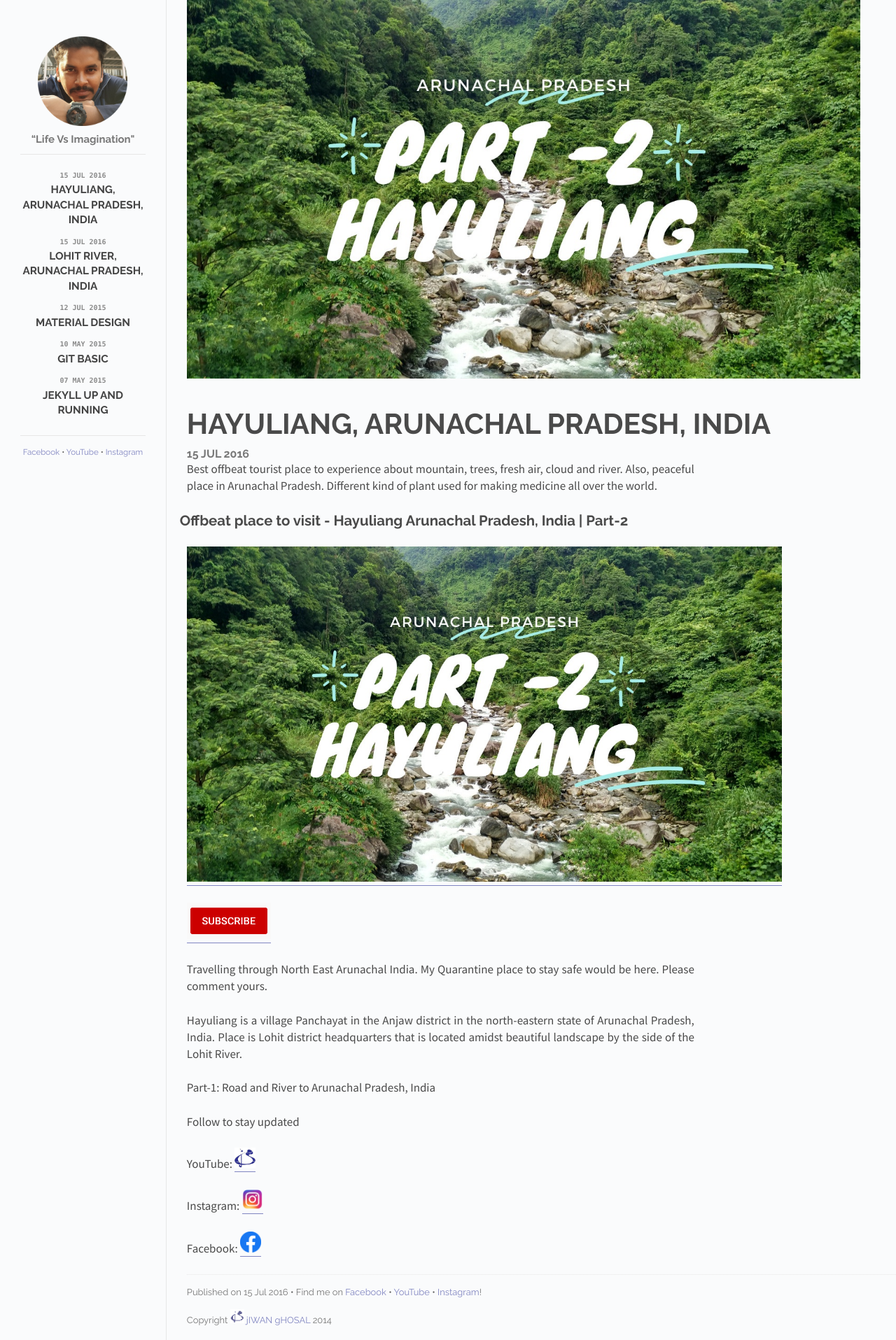
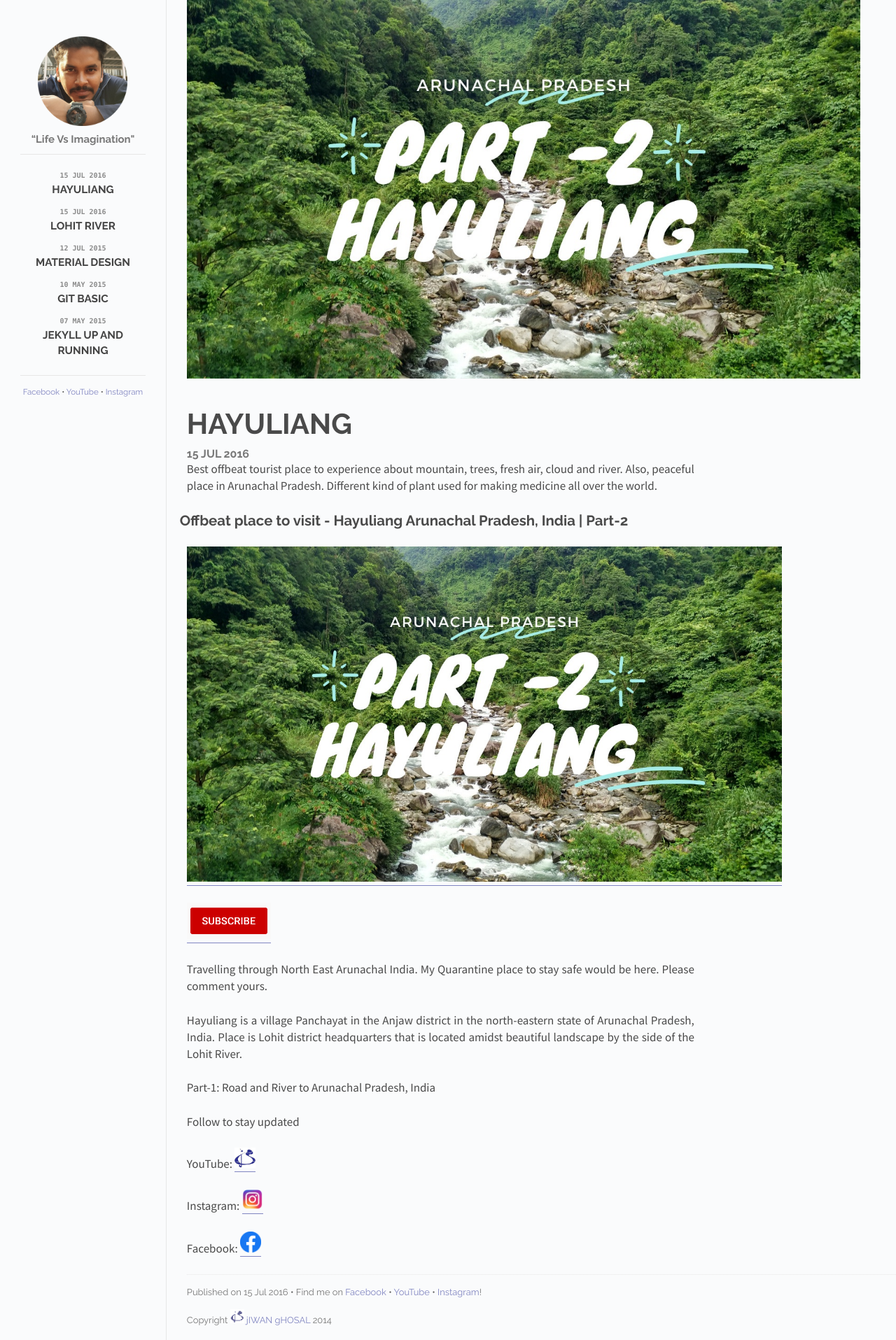
Before and after one commit to heartstchr/Blog, a Jekyll site: the page built from _posts/2016-07-17-Hayuliang-Arunachal-Pradesh-India.md, in a window 1280 px wide. Shown: the whole page at 70% size. Built offline with Jekyll 4.4.1, drawn with Linux system fonts in a browser that asks for light colours; Markdown is read by kramdown in place of the engine named in the settings.

Commit message:
short title

```diff
--- a/_posts/2016-07-15-Road-and-River-to-Arunachal-Pradesh-India.md
+++ b/_posts/2016-07-15-Road-and-River-to-Arunachal-Pradesh-India.md
@@ -1,6 +1,6 @@
 ---
 layout: post
-title: Lohit River, Arunachal Pradesh, India
+title: Lohit River
 cover: ArunachalPradeshLohit.jpg
 date:   2016-07-15 14:07:00
 categories: posts
--- a/_posts/2016-07-17-Hayuliang-Arunachal-Pradesh-India.md
+++ b/_posts/2016-07-17-Hayuliang-Arunachal-Pradesh-India.md
@@ -1,6 +1,6 @@
 ---
 layout: post
-title: Hayuliang, Arunachal Pradesh, India
+title: Hayuliang
 cover: HayuliangArunachalPradesh.jpg
 date:   2016-07-15 14:07:00
 categories: posts
```
